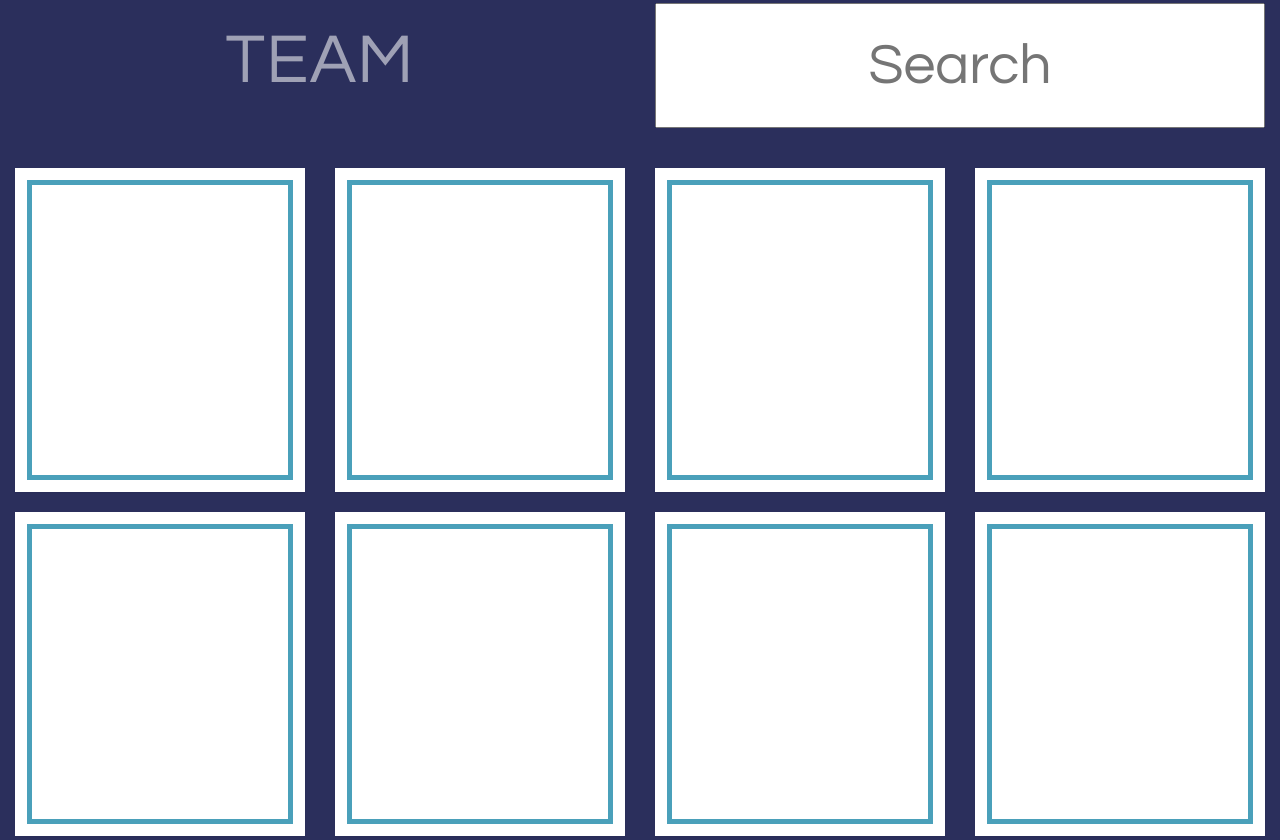
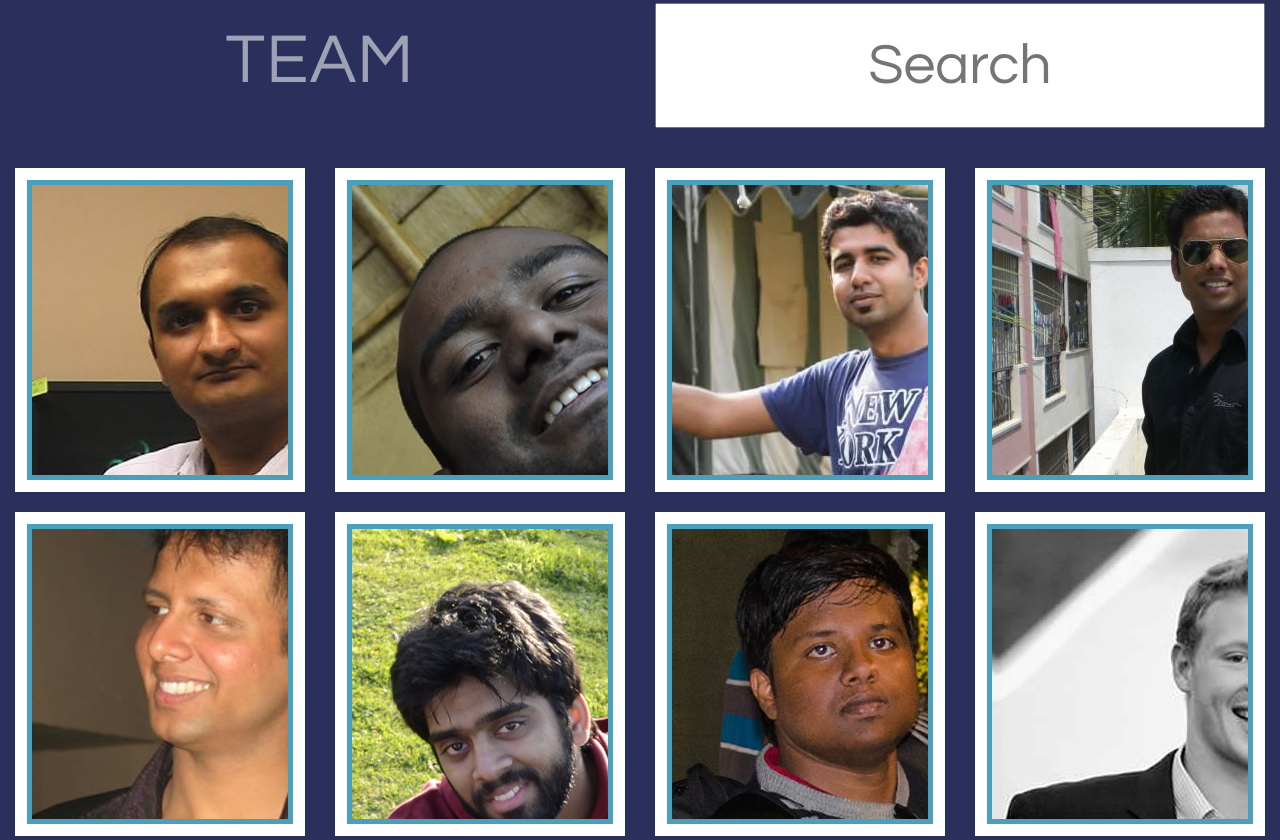
Before and after one commit to sandeshdamkondwar/silverpush, a plain HTML site: page index.html at #!/team in a window 1280 px wide. Shown: the part 988-1828 px from the top of the page. Drawn offline with nearby package versions, Linux system fonts and the light colour scheme.

Commit message:
Fixed: Images are missing in team section

```diff
--- a/app/views/teamView.html
+++ b/app/views/teamView.html
@@ -40,7 +40,8 @@
         </div>
         <div class="row">
             <div class="col-lg-3 col-md-3 col-sm-4 col-xs-12" ng-repeat="person in team | filter: {category: 'team', name: query}| orderBy: empOrderBy">
-                <div class="panel panel-default team-panel wow fadeInUp animated">
+                <div class="panel panel-default team-panel wow fadeInUp animated"
+                        style="{{ 'background-image: url(' + profileImagesPath + person.shortname + '.jpg);' }}">
                     <div class="panel-body team_box_img" id="{{ person.shortname }}">
                         <div class="hover-div">
                             <div class="bottom-box1">
```
